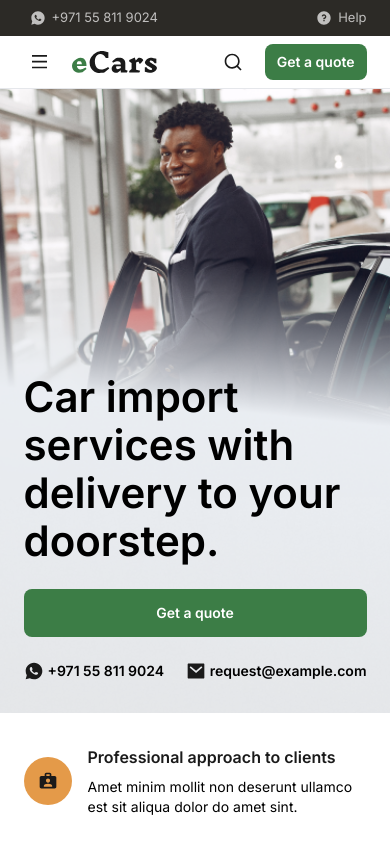
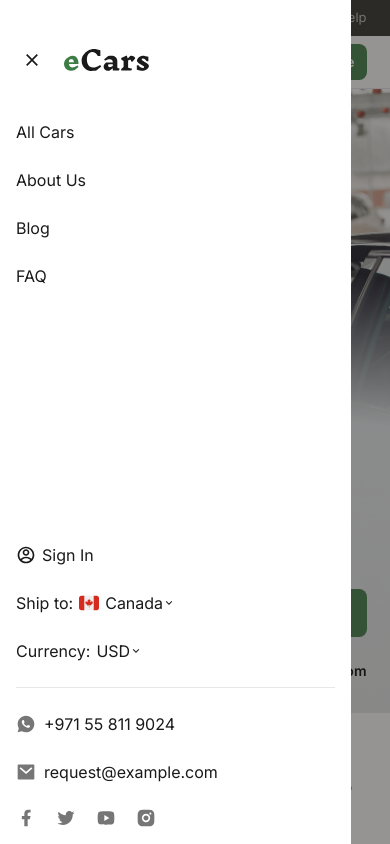
Before and after one commit to ahmetayyildiz66/ecars, a Vue app: page / in a window 390 px wide. Both pictures are taken after a click on the button 39 px from the left and 62 px from the top of the page. Shown: the top 844 px of the page. Built offline with nearby package versions, Linux system fonts and the light colour scheme.

Commit message:
menu: mobile

```diff
--- a/src/App.vue
+++ b/src/App.vue
@@ -62,12 +62,111 @@
     <EcContact />
 
     <EcFooter />
+
+    <div v-if="isOpen">
+      <div class="z-10 fixed inset-0 transition-opacity">
+        <div
+          tabindex="-1"
+          class="absolute inset-0 bg-black-50 opacity-50"
+        ></div>
+      </div>
+
+      <div class="text-gray-950">
+        <div
+          class="z-10 fixed inset-y-0 left-0 w-[90%] bg-white transition-transform overflow-y-auto pt-11 px-4 pb-4 flex flex-col"
+        >
+          <div>
+            <div class="flex items-center space-x-4 mb-4">
+              <button class="p-[6px]" @click="useToggleMenu">
+                <IconCross />
+              </button>
+              <IconLogo />
+            </div>
+            <div class="pt-4">
+              <ul>
+                <li class="py-3">All Cars</li>
+                <li class="py-3">About Us</li>
+                <li class="py-3">Blog</li>
+                <li class="py-3">FAQ</li>
+              </ul>
+            </div>
+          </div>
+          <div class="mt-auto">
+            <ul class="space-y-6">
+              <li class="flex items-center space-x-[6px]">
+                <IconAccount />
+                <span>Sign In</span>
+              </li>
+
+              <li class="flex items-center space-x-[6px]">
+                <span>Ship to:</span>
+                <IconCanada />
+
+                <p class="flex items-center">
+                  <span>Canada</span>
+                  <IconArrowDown :width="12" :height="12" fill="#1A1A1A" />
+                </p>
+              </li>
+
+              <li class="flex items-center space-x-[6px]">
+                <span>Currency:</span>
+
+                <p class="flex items-center">
+                  <span>USD</span>
+                  <IconArrowDown :width="12" :height="12" fill="#1A1A1A" />
+                </p>
+              </li>
+            </ul>
+
+            <div class="border-b pt-6"></div>
+
+            <div class="flex items-center space-x-2 pt-6">
+              <IconWhatsapp :width="20" :height="20" :fill="'#767676'" />
+              <span>+971 55 811 9024</span>
+            </div>
+
+            <div class="flex items-center space-x-2 pt-6">
+              <IconMail :width="20" :height="20" :fill="'#767676'" />
+              <span>request@example.com</span>
+            </div>
+
+            <div class="flex space-x-5 mt-6">
+              <IconFacebook
+                :width="20"
+                :height="20"
+                fill="#767676"
+              />
+
+              <IconTwitter
+                :width="20"
+                :height="20"
+                fill="#767676"
+              />
+
+              <IconYoutube
+                :width="20"
+                fill="#767676"
+                :height="20"
+              />
+
+              <IconInstagram
+                :width="20"
+                fill="#767676"
+                :height="20"
+              />
+            </div>
+          </div>
+        </div>
+      </div>
+    </div>
   </div>
 </template>
 
 <script setup lang="ts">
-import { ref } from "vue";
+import { ref, watch } from "vue";
+
 import { useIsMobile } from "./composables/useMediaQuery";
+import { isOpen, useToggleMenu } from "./composables/useToggleMenu";
 
 import EcHeader from "./layouts/EcHeader.vue";
 import EcTopbar from "./layouts/EcTopbar.vue";
@@ -85,6 +184,18 @@ import EcReviews from "./components/EcReviews.vue";
 import EcBlog from "./components/EcBlog.vue";
 import EcContact from "./components/EcContact.vue";
 import EcFooter from "./layouts/EcFooter.vue";
+
+import IconCross from "./components/icons/IconCross.vue";
+import IconLogo from "./components/icons/IconLogo.vue";
+import IconAccount from "./components/icons/IconAccount.vue";
+import IconCanada from "./components/icons/IconCanada.vue";
+import IconArrowDown from "./components/icons/IconArrowDown.vue";
+import IconWhatsapp from "./components/icons/IconWhatsapp.vue";
+import IconMail from "./components/icons/IconMail.vue";
+import IconFacebook from "./components/icons/IconFacebook.vue";
+import IconInstagram from "./components/icons/IconInstagram.vue";
+import IconYoutube from "./components/icons/IconYoutube.vue";
+import IconTwitter from "./components/icons/IconTwitter.vue";
 
 const isBlurry = (i: number) => {
   if (useIsMobile.value === "mobile") {
@@ -118,11 +229,19 @@ const nextSlide = () => {
     index.value = 0;
   }
 };
+
+watch(isOpen, (val) => {
+  if (val) {
+    document.body.classList.add("overflow-hidden");
+  } else {
+    document.body.classList.remove("overflow-hidden");
+  }
+});
 </script>
 
 <style>
 @import url("https://fonts.googleapis.com/css2?family=Inter:wght@400;500;600;700&display=swap");
-@import url('https://fonts.googleapis.com/css2?family=Inter+Tight:wght@400;600;700&display=swap');
+@import url("https://fonts.googleapis.com/css2?family=Inter+Tight:wght@400;600;700&display=swap");
 
 body {
   font-family: "Inter", sans-serif;
--- /dev/null
+++ b/src/components/icons/IconCross.vue
@@ -0,0 +1,14 @@
+<template>
+  <svg
+    width="20"
+    height="20"
+    viewBox="0 0 20 20"
+    fill="none"
+    xmlns="http://www.w3.org/2000/svg"
+  >
+    <path
+      d="M10 8.82196L5.28596 4.10791L4.10745 5.28642L8.8215 10.0005L4.10746 14.7145L5.28597 15.893L10 11.179L14.7141 15.893L15.8926 14.7145L11.1785 10.0005L15.8926 5.28642L14.7141 4.10791L10 8.82196Z"
+      fill="#1A1A1A"
+    />
+  </svg>
+</template>
--- /dev/null
+++ b/src/composables/useToggleMenu.ts
@@ -0,0 +1,8 @@
+import { ref } from "vue";
+
+export const isOpen = ref(false)
+
+export const useToggleMenu = () => {
+  console.log('hey use toggle')
+  isOpen.value = !isOpen.value
+}
--- a/src/layouts/EcHeader.vue
+++ b/src/layouts/EcHeader.vue
@@ -1,7 +1,7 @@
 <template>
-  <header class="container h-[52px] md:h-[60px] flex items-center">
+  <header class="container h-[52px] md:h-[60px] flex items-center relative">
     <div class="flex items-center space-x-4 lg:space-x-0">
-      <button class="w-8 h-8 flex items-center justify-center lg:hidden">
+      <button class="w-8 h-8 flex items-center justify-center lg:hidden" @click="useToggleMenu">
         <IconHamburger />
       </button>
 
@@ -35,6 +35,7 @@
 </template>
 
 <script lang="ts" setup>
+
 // components
 import EcButton from "../components/EcButton.vue";
 import EcIconButton from "../components/EcIconButton.vue";
@@ -45,4 +46,7 @@ import IconLogo from "../components/icons/IconLogo.vue";
 import IconSearch from "../components/icons/IconSearch.vue";
 import IconAccount from "../components/icons/IconAccount.vue";
 import IconHeart from "../components/icons/IconHeart.vue";
+
+import { useToggleMenu } from "../composables/useToggleMenu"
+
 </script>
```
Also changed, not shown: src/components/icons/ri_menu-line.svg (added).
